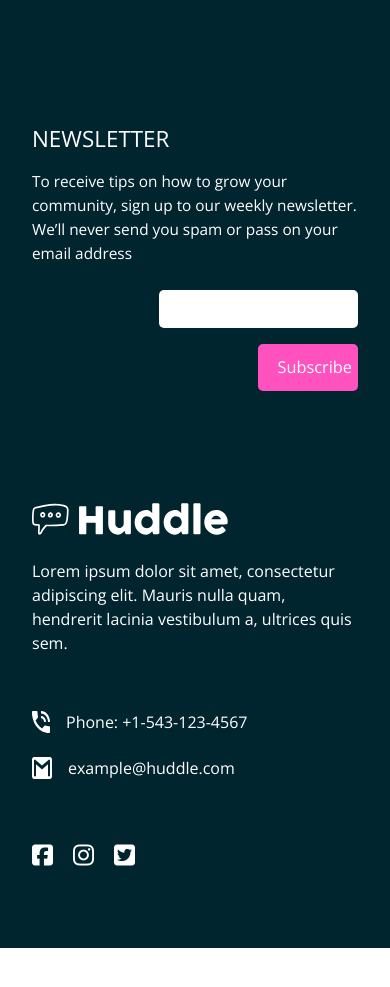
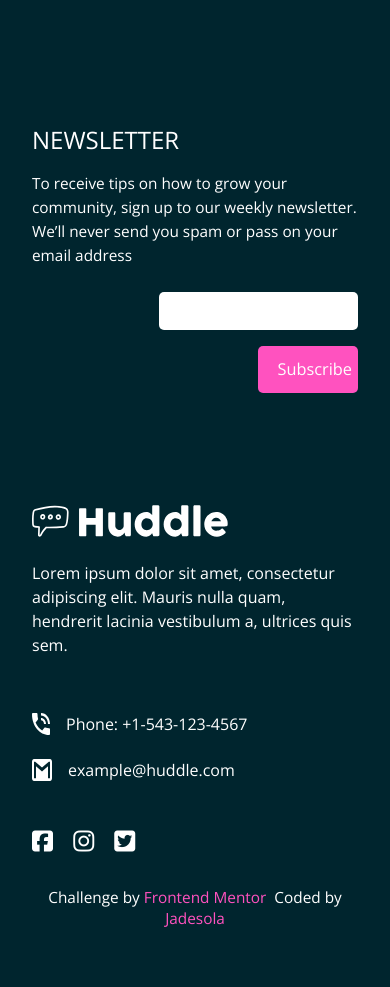
Before and after one commit to jadesolayo/huddle-landing-page-with-curved-sections-master, a plain HTML site: page index.html in a window 390 px wide. Shown: the part 4460-5447 px from the top of the page. Before the commit the page ends 5408 px from the top, so only its background shows below. Drawn offline with nearby package versions, Linux system fonts and the light colour scheme.

Commit message:
added attribution and modified style.scss

```diff
--- a/index.html
+++ b/index.html
@@ -142,11 +142,6 @@
                 <img src="./images/icon-email.svg" alt="icon-messages" />
                 <p id="email-copy">example@huddle.com</p>
               </div>
-              <div class="footer-icons">
-                <i class="fa fa-facebook-square" aria-hidden="true"></i>
-                <i class="fa-brands fa-instagram"></i>
-                <i class="fa-brands fa-square-twitter"></i>
-              </div>
             </div>
             <div class="footer-content-right">
               <div class="news-letter-wrapper">
@@ -165,18 +160,31 @@
               </div>
             </div>
           </div>
+          <div class="attribution-wrapper">
+            <div class="footer-icons">
+              <i class="fa fa-facebook-square" aria-hidden="true"></i>
+              <i class="fa-brands fa-instagram"></i>
+              <i class="fa-brands fa-square-twitter"></i>
+            </div>
+            <p class="attribution">
+              Challenge by
+              <a
+                href="https://www.frontendmentor.io?ref=challenge"
+                target="_blank"
+                >Frontend Mentor</a
+              >&nbsp; Coded by
+              <a href="https://www.twitter.com/jade_babyyyyy" target="_blank"
+                >Jadesola</a
+              >
+            </p>
+          </div>
         </div>
       </footer>
     </main>
     <!--
 
     <footer>
-      <p class="attribution">
-        Challenge b
-        <a href="https://www.frontendmentor.io?ref=challenge" target="_blank"
-          >Frontend Mentor</a
-        >. Coded by <a href="#">Your Name Here</a>.
-      </p>
+
     </footer> -->
   </body>
 </html>
--- a/scss/globals/_reset.scss
+++ b/scss/globals/_reset.scss
@@ -18,12 +18,13 @@ a,
 a:visited,
 a:active {
   text-decoration: none;
-  display: block;
   padding-top: 1rem;
-  color: var(--White);
+  color: var(--Pink);
 }
 a:hover{
     cursor: pointer;
+    text-decoration: underline;
+    text-decoration-color: var(--White);
 }
 i{
   display: block;
--- a/scss/style.scss
+++ b/scss/style.scss
@@ -294,13 +294,6 @@ main {
               padding-left: 1rem;
             }
           }
-          .footer-icons{
-            margin-top: 4rem;
-            .fa-instagram, .fa-square-twitter{
-                padding-left: 1rem;
-            }
-
-          }
         }
         .footer-content-right {
           width: 50%;
@@ -316,10 +309,10 @@ main {
             }
             #newsletter {
               text-transform: uppercase;
-              @include u.ff-body($font-size: 1.5rem);
+              @include u.ff-body($font-size: 1.7rem);
               font-weight: 600;
               @media (max-width: 700px) {
-                @include u.ff-body($font-size: 1.4rem);
+                @include u.ff-body($font-size: 1.5rem);
               }
             }
             #newsletter-copy {
@@ -376,5 +369,28 @@ main {
         }
       }
     }
+    .attribution-wrapper {
+      .footer-icons {
+        .fa-instagram,
+        .fa-square-twitter {
+          padding-left: 1rem;
+        }
+      }
+      display: flex;
+      padding-top: 3rem;
+      justify-content: space-between;
+      @include u.ff-body($font-size: 1rem);
+      margin-inline: auto;
+      width: min(100% - 4rem, 75rem);
+      @media (max-width: 700px) {
+          flex-direction: column;
+          .attribution{
+              align-self: center;
+              text-align: center;
+              padding-top: 2rem;
+              @include u.ff-body($font-size: .96rem);
+        }
+      }
+    }
   }
 }
```
Also changed, not shown: css/style.css, 1 other file.
